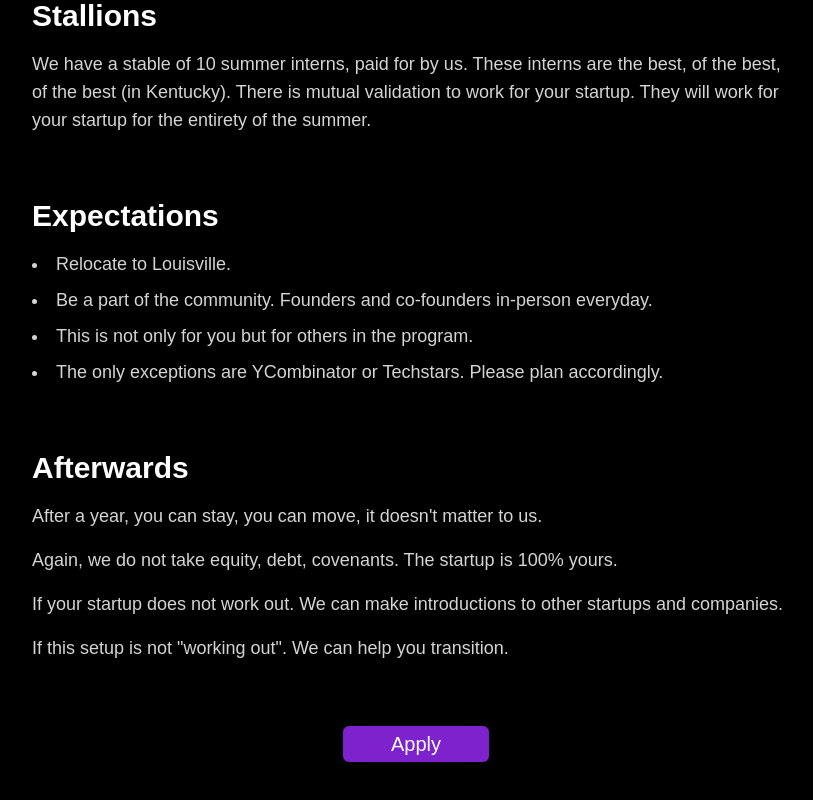
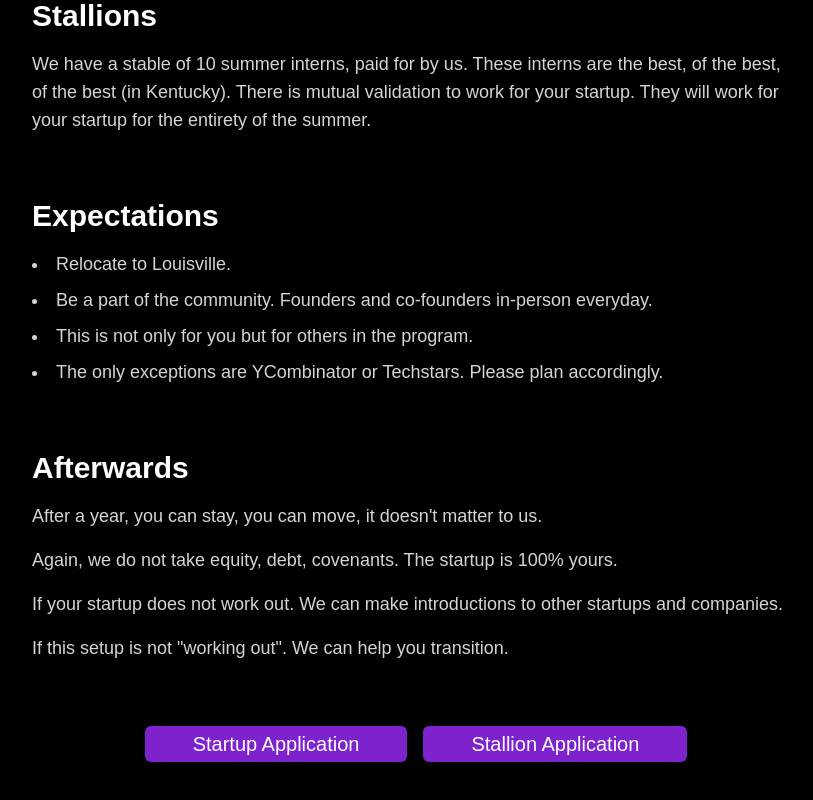
Before and after one commit to KYCombinator/deepworkenclave, a Next.js app: page /learn-more in a window 1280 px wide. Shown: the part 1074-1874 px from the top of the page, without its empty margins (224-1037 px from the left). Built offline with nearby package versions, Linux system fonts and the light colour scheme.

Commit message:
add links

```diff
--- a/src/app/learn-more/page.tsx
+++ b/src/app/learn-more/page.tsx
@@ -79,10 +79,15 @@ export default function LearnMore() {
           </p>
         </section>
 
-        <section className="flex justify-center">
-          <Link href="/apply">
+        <section className="flex justify-center gap-4 md:flex-row flex-col items-center">
+          <Link href="https://kycombinator.typeform.com/2025racehorse">
             <Button className="text-xl px-12 py-4 bg-purple-700 hover:bg-purple-600 text-white">
-              Apply
+              Startup Application
+            </Button>
+          </Link>
+          <Link href="https://kycombinator.typeform.com/2025dwestallion">
+            <Button className="text-xl px-12 py-4 bg-purple-700 hover:bg-purple-600 text-white">
+              Stallion Application
             </Button>
           </Link>
         </section>
```
